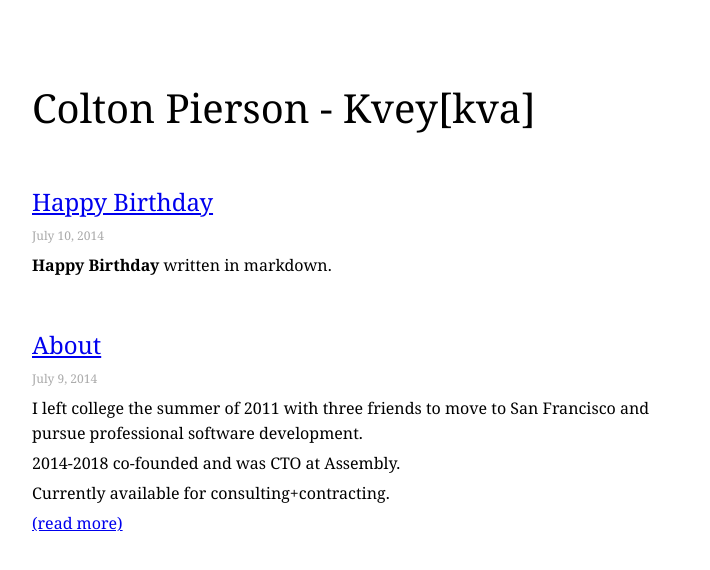
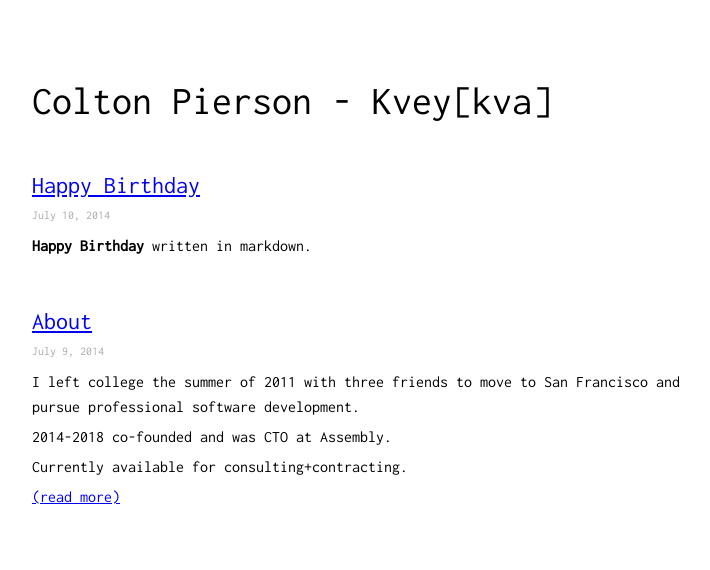
Before and after one commit to kvey/kvey.github.io, a Jekyll site: the page built from index.html, in a window 1280 px wide. Shown: the top 570 px of the page, without its empty margins (283-993 px from the left). Built offline with Jekyll 4.4.1, drawn with Linux system fonts in a browser that asks for light colours.

Commit message:
Changed font

```diff
--- a/_layouts/default.html
+++ b/_layouts/default.html
@@ -4,6 +4,7 @@
     <meta charset="utf-8">
     <title>{{ page.title }}</title>
     <meta name="viewport" content="width=device-width, initial-scale=1.0">
+    <link href="https://fonts.googleapis.com/css?family=Inconsolata" rel="stylesheet">
     <link rel="stylesheet" href="/styles.css" />
   </head>
   <body>
--- a/index.html
+++ b/index.html
@@ -2,6 +2,7 @@
 layout: default
 title: Colton Pierson - Kvey[kva]
 ---
+
 
 <h1>{{ page.title }}</h1>
 {% for post in site.posts %}
--- a/styles.css
+++ b/styles.css
@@ -1,5 +1,5 @@
 h1, h2, p {
-  font-family: Georgia;
+  font-family: 'Inconsolata', monospace;
   font-weight: normal;
 }
 
```
